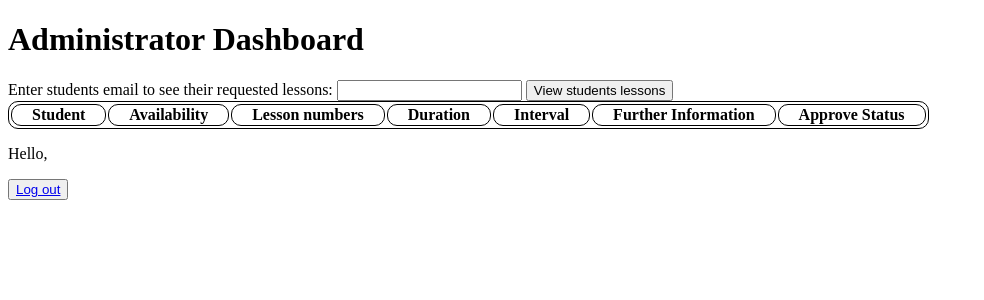
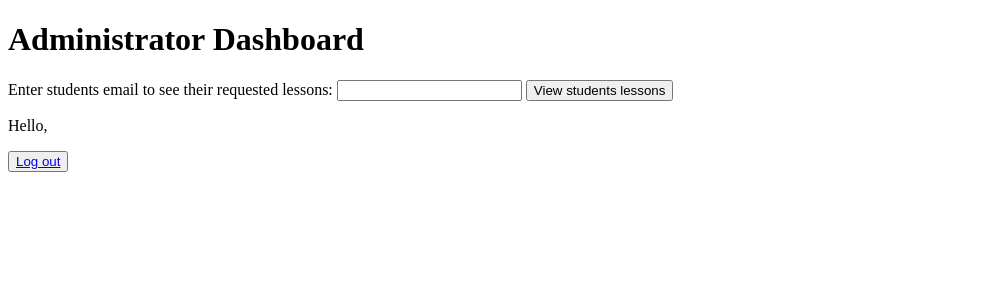
Before and after one commit to oslohes123/Jabiru, a Django app: page /dashboard/search_student_lessons in a window 1280 px wide. Shown: the top 300 px of the page, without its empty margins (0-984 px from the left). Run offline with Django 4.2, Linux system fonts and the light colour scheme; lists and menus that the app fills with data are empty.

Commit message:
Remove table from admin_dashboard and utilise block tag to fill out with child

```diff
--- a/lessons/templates/Dashboards/admin_dashboard.html
+++ b/lessons/templates/Dashboards/admin_dashboard.html
@@ -11,36 +11,14 @@
 
 
     <form action='/dashboard/search_student_lessons' method='get'>
-        <label>Enter students email to see their requested lessons: </label>
+        <label for ="student_email">Enter students email to see their requested lessons: </label>
         <input id="student_email" type="text" name="student_email_input">
         <input type="submit" value="View students lessons">
         <!--Add in function of having table rows to show the students lessons-->
-        <div>
-            <table class="table">
-                <thead>
-                    <th> Student </th>
-                    <th> Availability </th>
-                    <th> Lesson numbers </th>
-                    <th> Duration </th>
-                    <th> Interval </th>
-                    <th> Further Information </th>
-                    <th> Approve Status </th>
-                </thead>
-                {% for lesson in lessons %}
-                <tr>
-                    <td>{{ lesson.student }}</td>
-                    <td>{{ lesson.availability }}</td>
-                    <td>{{ lesson.lesson_numbers }}</td>
-                    <td>{{ lesson.duration }}</td>
-                    <td>{{ lesson.interval }}</td>
-                    <td>{{ lesson.further_info }}</td>
-                    <td>{{ lesson.approve_status }}</td>
-                </tr>
-                {% endfor %}
-            </table>
-        </div>
-    {%  include "partials/messages.html" %}
     </form>
+    {% block content %}
+    {% endblock %}
+    {% include "partials/messages.html" %}
 
 </div>
 
```
